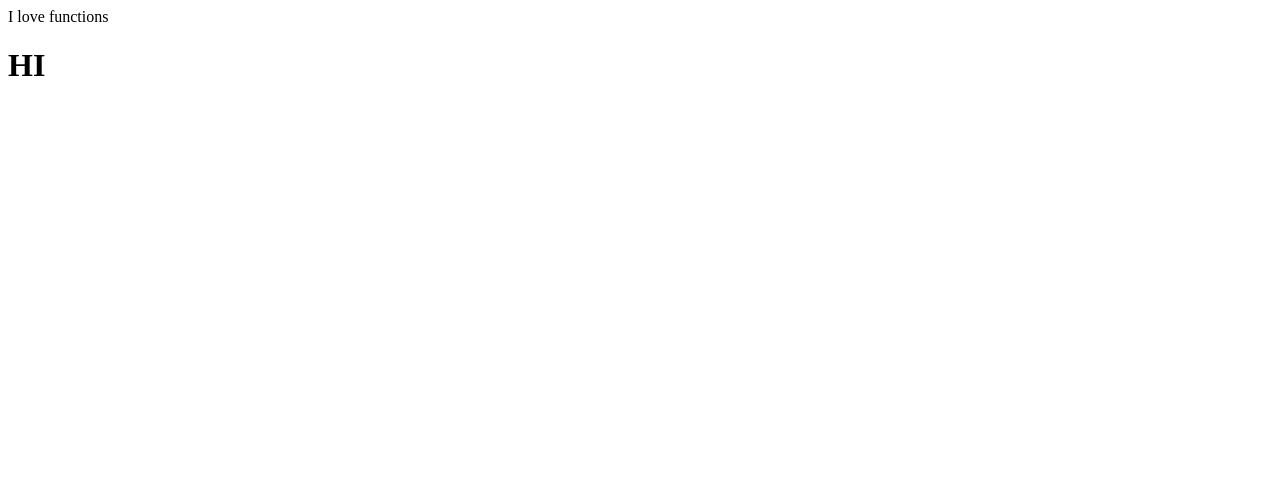
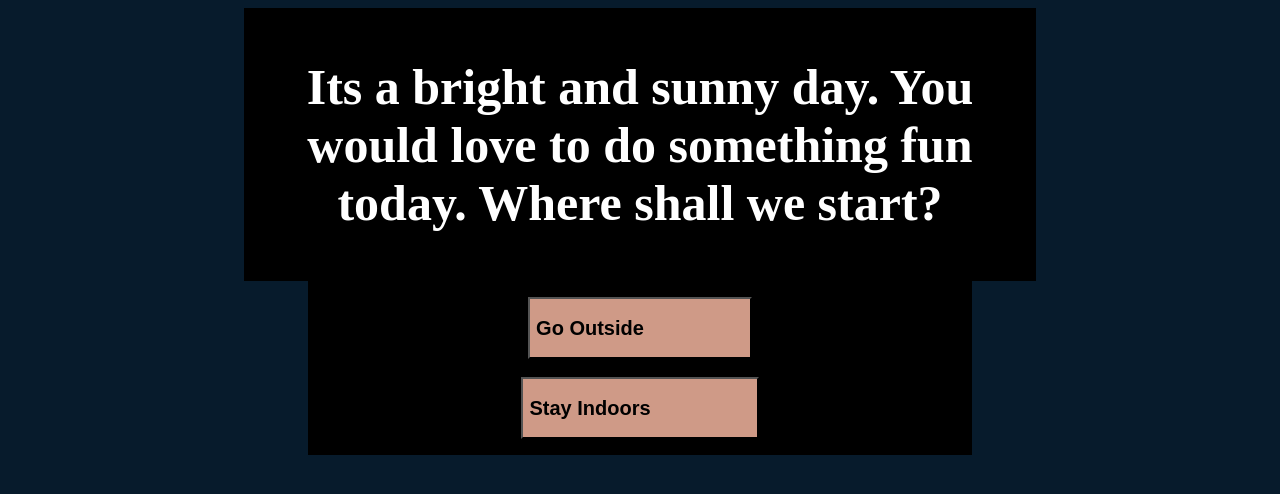
Before and after one commit to Wdheinze/Homework3, a plain HTML site: page index.html in a window 1280 px wide. Drawn offline with Linux system fonts and the light colour scheme.

Commit message:
Update index.html

```diff
--- a/index.html
+++ b/index.html
@@ -1,21 +1,32 @@
 <!DOCTYPE html>
-<html>
+<html lang="en" dir="ltr">
 
 <head>
-  <title>Accessing the DOM</title>
-  <script>
-    function doSomething() {
-      document.write("<h1>HI</h1>");
-    }
-  </script>
-
+  <meta charset="utf-8">
+  <title>Homework 3</title>
+  <link rel="stylesheet" href="style.css">
 </head>
 
 <body>
-  <div id="changeme">I love functions</div>
-  <script>
-    doSomething();
-  </script>
+  <div class="hero">
+    <div id="start" class="para"?>
+<h1> Its a bright and sunny day. You would love to do something fun today. Where shall we start?</h1>
+ </div>
+
+  </div>
+
+  <div class="blob">
+
+    <button id="1" onclick="update(1)"><h2>Go Outside</h2></button>
+    <br>
+    <br>
+    <button id="2" onclick="update(2)"><h2>Stay Indoors</h2></button>
+
+
+  </div>
+
+
+
 </body>
 
 </html>
```
